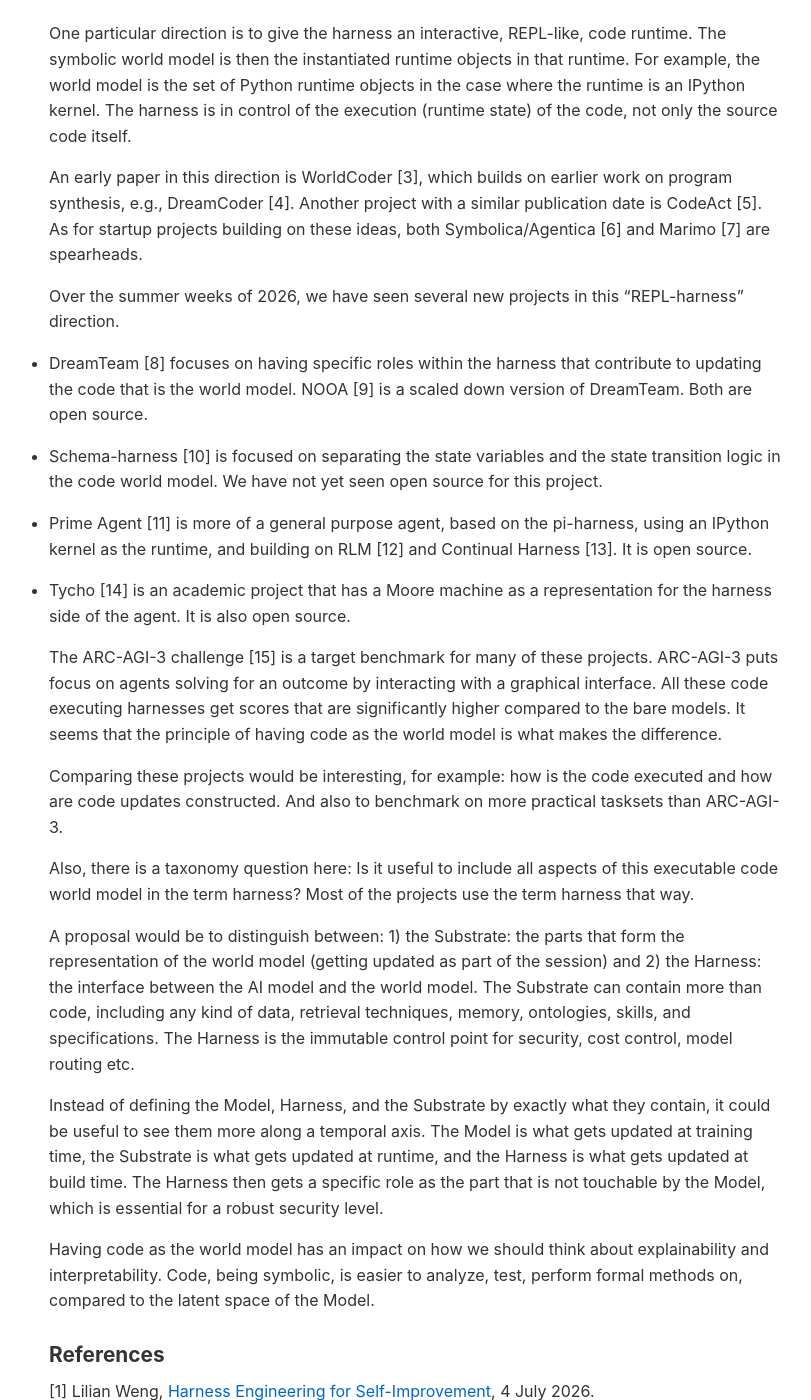
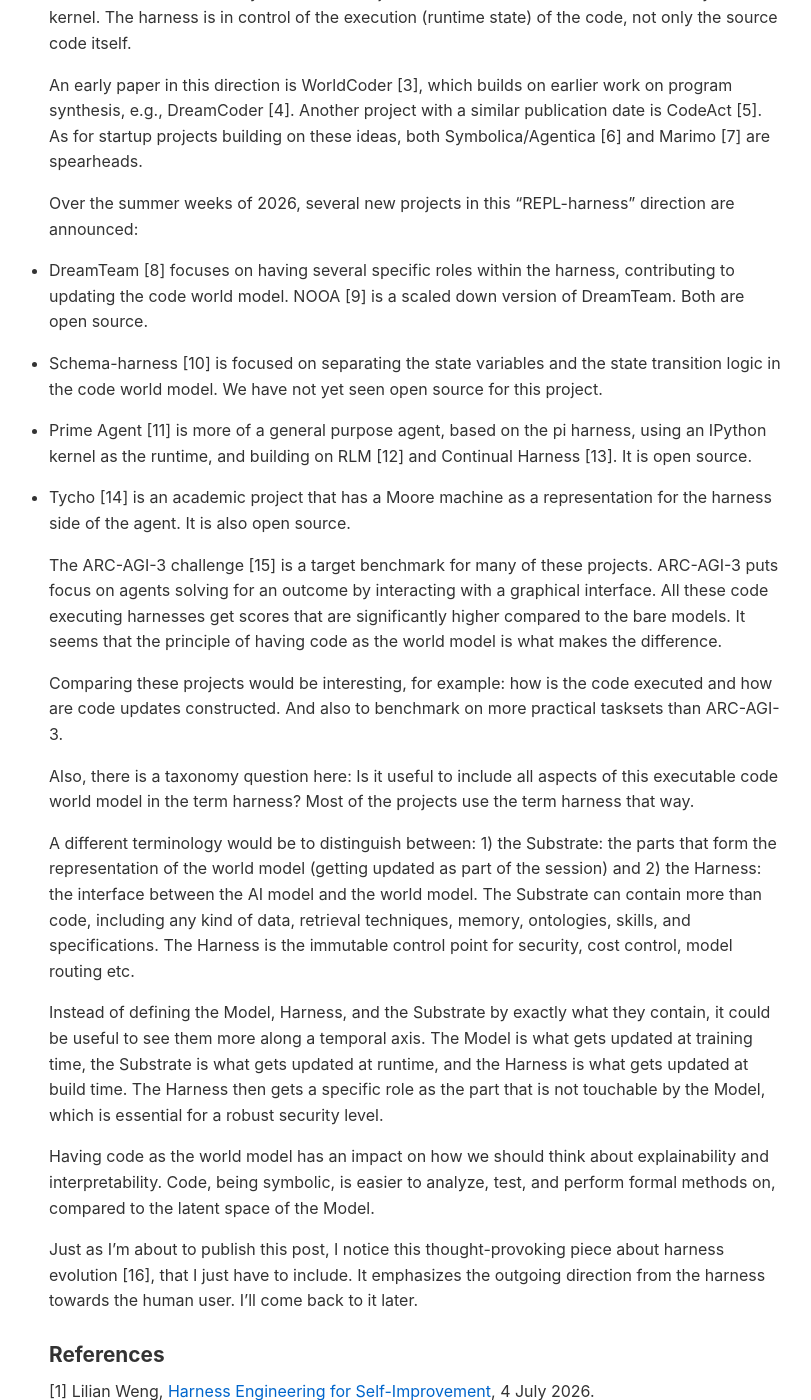
Before and after one commit to kormart/kormart.github.io, a Jekyll site: the page built from _posts/2026-08-22-the-agent-substrate.md, in a window 1280 px wide and 1400 px high, scrolled down 476 px. Shown: the whole window, without its empty margins (223-1034 px from the left). Built offline with Jekyll 4.4.1, drawn with Linux system fonts in a browser that asks for light colours; some of the changed text lies outside the part shown.

Commit message:
Revise content on harness engineering and world models
Refined the discussion on harness engineering and its implications for generative AI, emphasizing the distinction between Substrate and Harness. Updated references and clarified the role of code as a world model.

```diff
--- a/_posts/2026-08-22-the-agent-substrate.md
+++ b/_posts/2026-08-22-the-agent-substrate.md
@@ -5,21 +5,19 @@
 categories: coding ai
 ---
 
-Just as I'm about to publish this post, I notice this thought-provoking piece about harness evolution [16], that I just have to include, I'll come back to it later.
-
-Recently, there is an emphasis on the mechanisms that sit between a generative AI model and the users: the harness. Harness engineering is a thing [1]. Also, a lot of focus is being put on *code* as the dominating tool and output modality. If we put in the additional idea that the generated code is more of a substrate for achieving an outcome, instead of being the output itself, then we have the ingredients of a recent extensive survey paper "Code as Agent Harness" [2].
+At this time, all mechanisms that sit between a generative AI model and the user are called: the harness. Harness engineering is a thing [1]. Also, a lot of focus is being put on *code* as the dominating tool and output modality. If we put in the additional idea that the generated code is more of a substrate for achieving an outcome, instead of being the output itself, then we have the ingredients of a recent extensive survey paper "Code as Agent Harness" [2].
 
 One particular direction is to give the harness an interactive, REPL-like, code runtime. The symbolic world model is then the instantiated runtime objects in that runtime. For example, the world model is the set of Python runtime objects in the case where the runtime is an IPython kernel. The harness is in control of the execution (runtime state) of the code, not only the source code itself.
 
 An early paper in this direction is WorldCoder [3], which builds on earlier work on program synthesis, e.g., DreamCoder [4]. Another project with a similar publication date is CodeAct [5]. As for startup projects building on these ideas, both Symbolica/Agentica [6] and Marimo [7] are spearheads.
 
-Over the summer weeks of 2026, we have seen several new projects in this "REPL-harness" direction.
+Over the summer weeks of 2026, several new projects in this "REPL-harness" direction are announced:
 
-- DreamTeam [8] focuses on having specific roles within the harness that contribute to updating the code that is the world model. NOOA [9] is a scaled down version of DreamTeam. Both are open source.
+- DreamTeam [8] focuses on having several specific roles within the harness, contributing to updating the code world model. NOOA [9] is a scaled down version of DreamTeam. Both are open source.
 
 - Schema-harness [10] is focused on separating the state variables and the state transition logic in the code world model. We have not yet seen open source for this project.
 
-- Prime Agent [11] is more of a general purpose agent, based on the pi-harness, using an IPython kernel as the runtime, and building on RLM [12] and Continual Harness [13]. It is open source.
+- Prime Agent [11] is more of a general purpose agent, based on the pi harness, using an IPython kernel as the runtime, and building on RLM [12] and Continual Harness [13]. It is open source.
 
 - Tycho [14] is an academic project that has a Moore machine as a representation for the harness side of the agent. It is also open source.
 
@@ -29,11 +27,13 @@
 
 Also, there is a taxonomy question here: Is it useful to include all aspects of this executable code world model in the term harness? Most of the projects use the term harness that way.
 
-A proposal would be to distinguish between: 1) the Substrate: the parts that form the representation of the world model (getting updated as part of the session) and 2) the Harness: the interface between the AI model and the world model. The Substrate can contain more than code, including any kind of data, retrieval techniques, memory, ontologies, skills, and specifications. The Harness is the immutable control point for security, cost control, model routing etc.
+A different terminology would be to distinguish between: 1) the Substrate: the parts that form the representation of the world model (getting updated as part of the session) and 2) the Harness: the interface between the AI model and the world model. The Substrate can contain more than code, including any kind of data, retrieval techniques, memory, ontologies, skills, and specifications. The Harness is the immutable control point for security, cost control, model routing etc.
 
 Instead of defining the Model, Harness, and the Substrate by exactly what they contain, it could be useful to see them more along a temporal axis. The Model is what gets updated at training time, the Substrate is what gets updated at runtime, and the Harness is what gets updated at build time. The Harness then gets a specific role as the part that is not touchable by the Model, which is essential for a robust security level.
 
-Having code as the world model has an impact on how we should think about explainability and interpretability. Code, being symbolic, is easier to analyze, test, perform formal methods on, compared to the latent space of the Model.
+Having code as the world model has an impact on how we should think about explainability and interpretability. Code, being symbolic, is easier to analyze, test, and perform formal methods on, compared to the latent space of the Model.
+
+Just as I'm about to publish this post, I notice this thought-provoking piece about harness evolution [16], that I just have to include. It emphasizes the outgoing direction from the harness towards the human user. I'll come back to it later.
 
 
 ### References
```
